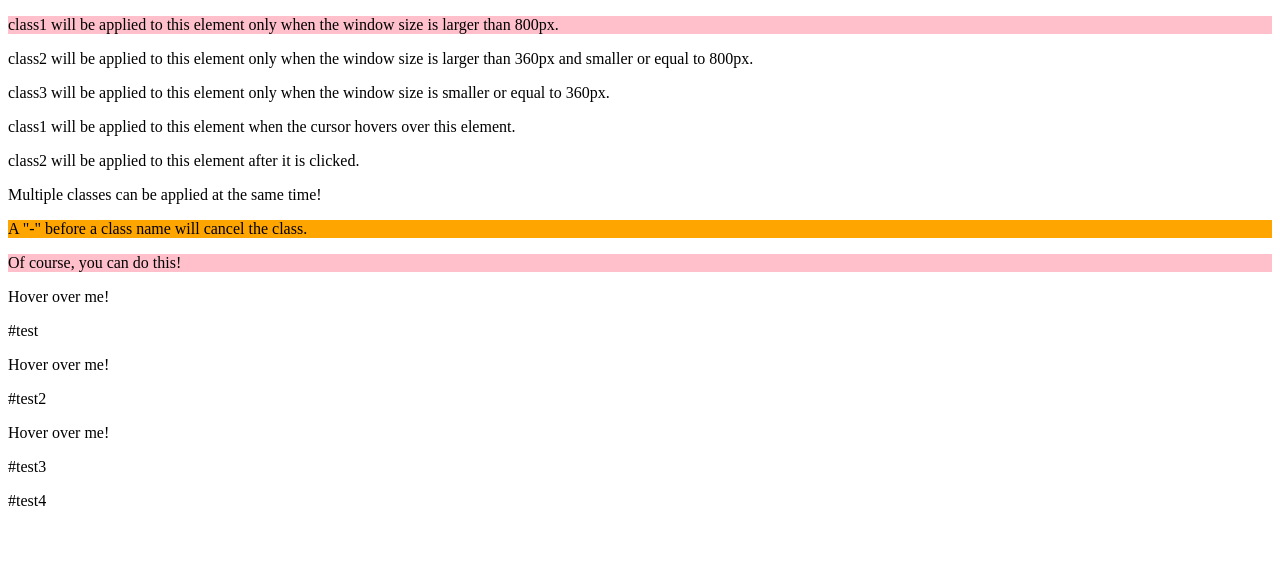
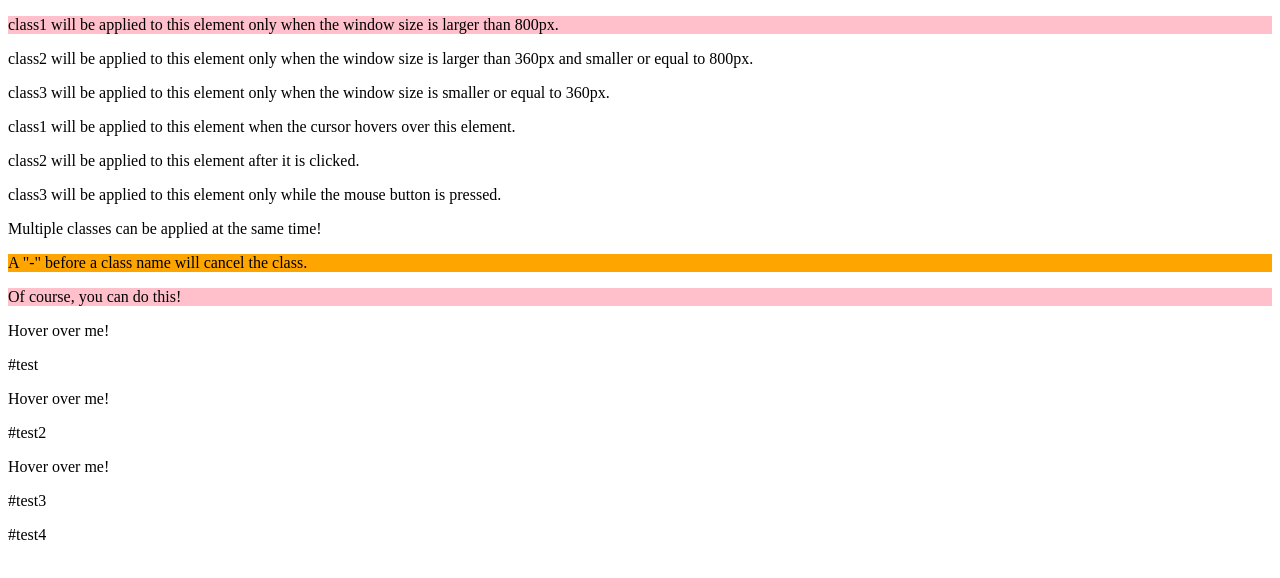
Before and after one commit to akayado/classtriggerjs, a plain HTML site: page examples/index.html in a window 1280 px wide. Drawn offline with Linux system fonts and the light colour scheme.

Commit message:
README.md and index.html slightly changed

```diff
--- a/examples/index.html
+++ b/examples/index.html
@@ -24,6 +24,7 @@
 
 		<p data-tr-hover="class1">class1 will be applied to this element when the cursor hovers over this element.</p>
 		<p data-tr-click="class2">class2 will be applied to this element after it is clicked.</p>
+		<p data-tr-press="class3">class3 will be applied to this element only while the mouse button is pressed.</p>
 
 		<p data-tr-hover="class1 class2">Multiple classes can be applied at the same time!</p>
 		<p class="class3" data-tr-hover="-class3">A "-" before a class name will cancel the class.</p>
```
Also changed, not shown: 1 other file.
